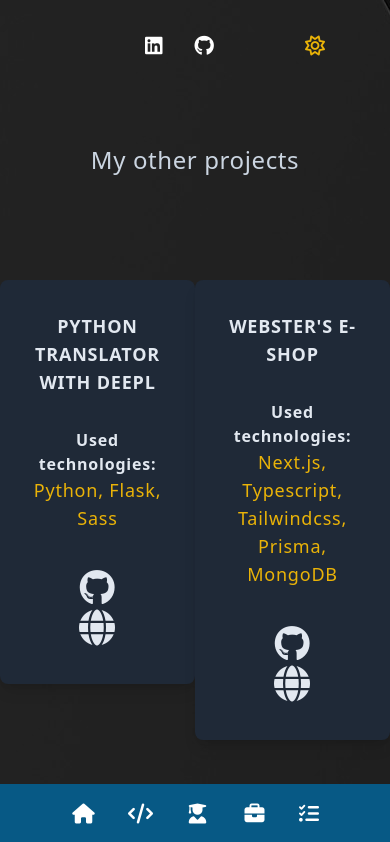
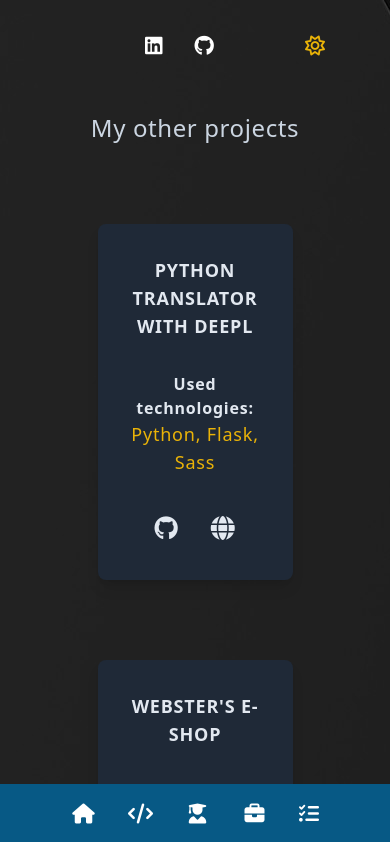
Before and after one commit to lhotovy/lhotovy-portfolio, a React (Create React App) app: page /projects in a window 390 px wide. Shown: the top 842 px of the page. Built offline with nearby package versions, Linux system fonts and the light colour scheme.

Commit message:
Improved responsive styling

```diff
--- a/src/components/projects.js
+++ b/src/components/projects.js
@@ -3,11 +3,10 @@ import { Link } from "react-router-dom";
 
 export const Projects = () => {
     return (
-        <>
-        <h2 className="pt-20 text-2xl md:text-4xl text-center text-zinc-600 dark:text-slate-300 tracking-wide">My other projects</h2>
-        <div className="grid grid-cols-2 w-full">
+        <div className="min-h-screen">
+        <h2 className="md:mt-20 mt-12 text-2xl md:text-4xl text-center text-zinc-600 dark:text-slate-300 tracking-wide">My other projects</h2>
+        <div className="md:grid md:grid-cols-2 md:w-3/4 w-1/2 mx-auto">
             {projectList.map((project) =>
-
                 <div class="flex-wrap w-full m-auto items-center justify-center gap-2 text-center sm:flex mt-20">
                     <div class="w-full px-4 py-4 mt-6 tracking-wider bg-white rounded-lg shadow-lg sm:w-1/2 md:w-1/2 dark:bg-gray-800">
                         <h3 class="py-4 px-3 text-lg sm:text-xl uppercase font-semibold text-gray-800 dark:text-slate-200">
@@ -16,18 +15,18 @@ export const Projects = () => {
                         <p class="py-4 text-gray-500 text-md dark:text-slate-200">
                             <span className="font-semibold text-base">Used technologies:</span> <p className="block dark:text-yellow-500 text-lg">{project.stack}</p>
                         </p>
-                            <div className="p-1 m-4">
+                        <div className="p-1 m-4 ">
                             <Link to={project.github} target="blank">
-                                    <i className="fa-brands fa-github text-4xl dark:text-slate-200 text-gray-800 px-4" alt="gitHub" />
+                                <i className="fa-brands fa-github md:text-4xl text-2xl dark:text-slate-200 text-gray-800 px-4" alt="gitHub" />
                             </Link>
                             <Link to={project.web} target="blank">
-                                    <i className="fa-solid fa-globe text-4xl dark:text-slate-200 text-gray-800 px-4" alt="website" />
+                                <i className="fa-solid fa-globe md:text-4xl text-2xl dark:text-slate-200 text-gray-800 px-4" alt="website" />
                             </Link>
                         </div>
                     </div>
                 </div>
             )}
         </div>
-        </>
+        </div>
     )
 };
```
Lines whose indentation alone changed are shown as unchanged.
